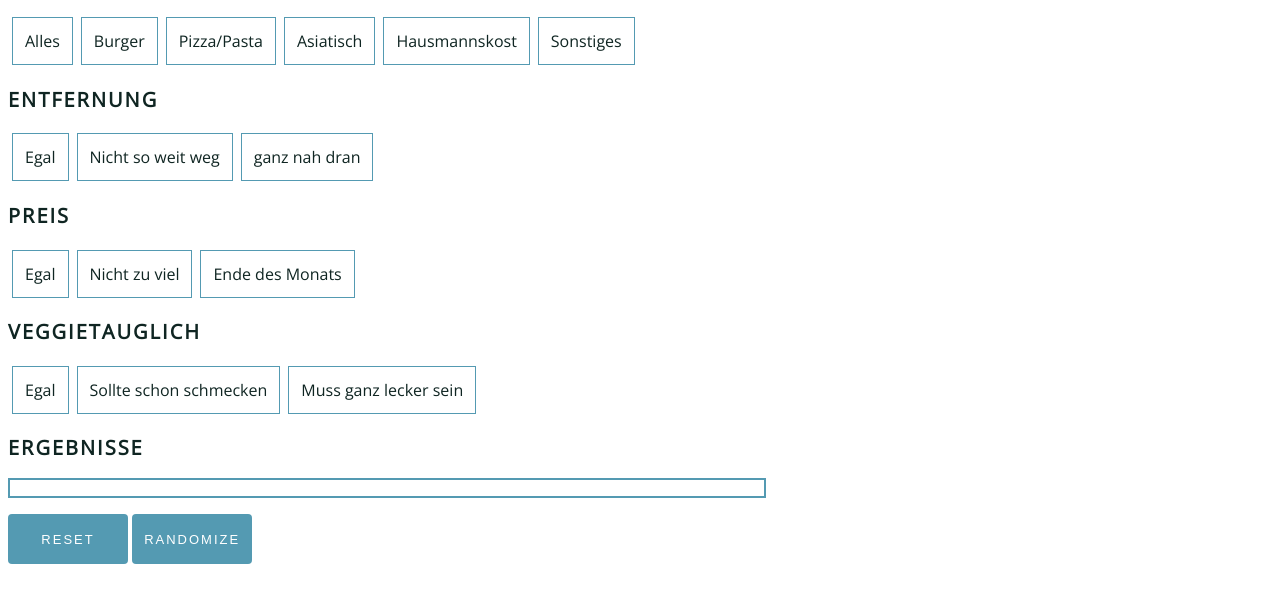
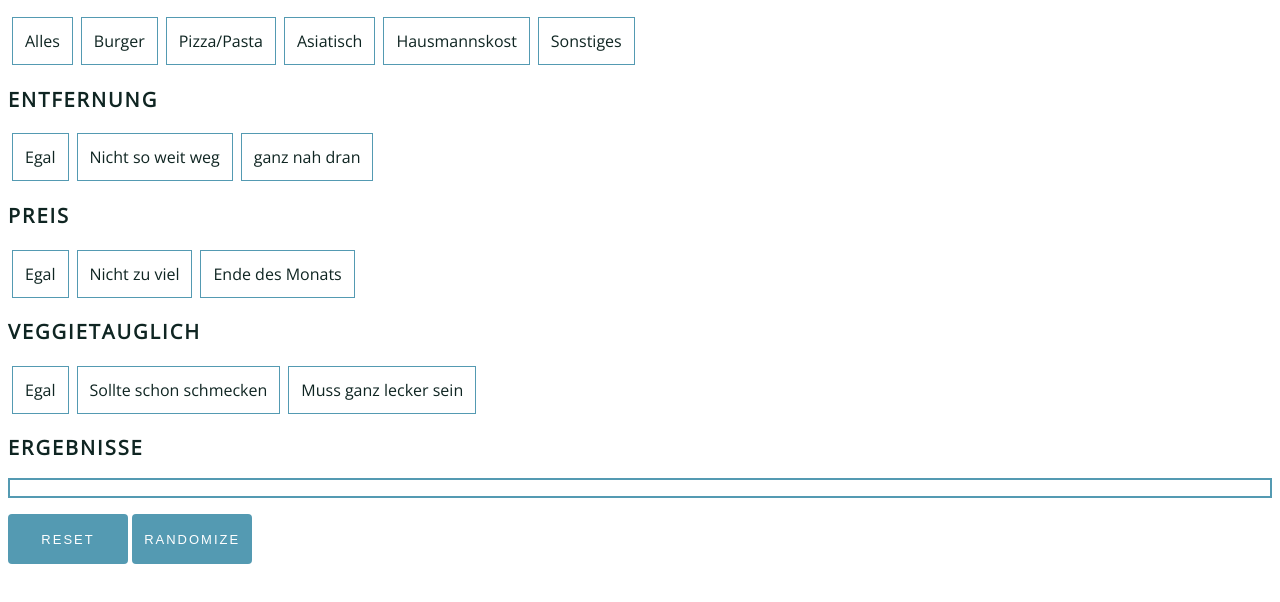
Before and after one commit to kristinmatzies/restaurantfilter, a website built with Parcel: page src/index.html in a window 1280 px wide. Shown: the part 96-698 px from the top of the page. Built offline with nearby package versions, Linux system fonts and the light colour scheme.

Commit message:
Final status

```diff
--- a/src/js/resultList.js
+++ b/src/js/resultList.js
@@ -13,7 +13,6 @@ function showRestaurants(restaurantList) {
   let selectedDistance = JSON.parse(localStorage.getItem('distance'))
   let selectedPrice = JSON.parse(localStorage.getItem('price'))
   let selectedVeggieOption = JSON.parse(localStorage.getItem('veggie'))
-
   let filteredRestaurants = RestaurantData.filter((restaurant) => {
     return selectedCategory &&
       selectedDistance &&
--- a/src/scss/components/_filter.scss
+++ b/src/scss/components/_filter.scss
@@ -15,15 +15,15 @@
 }
 
 .results {
-  display: grid;
   margin: 16px 0;
   padding: 8px;
   border: 2px solid $primary-color;
-  width: 60%;
+  width: 100%;
 
   section {
     @media (min-width: 768px) {
       display: flex;
+      width: 60%;
     }
   }
 
```
